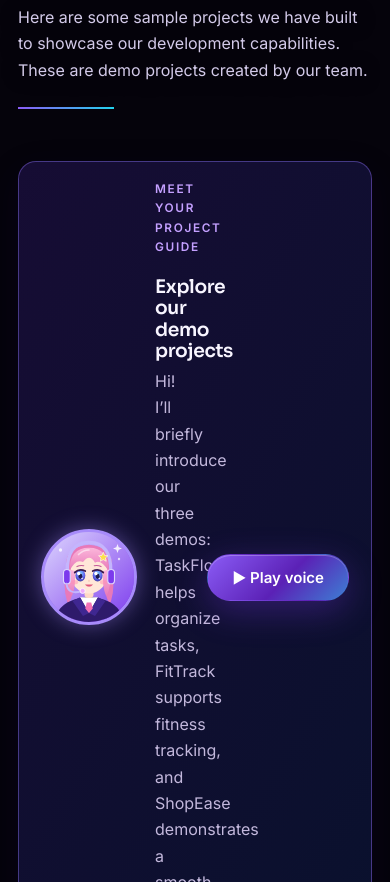
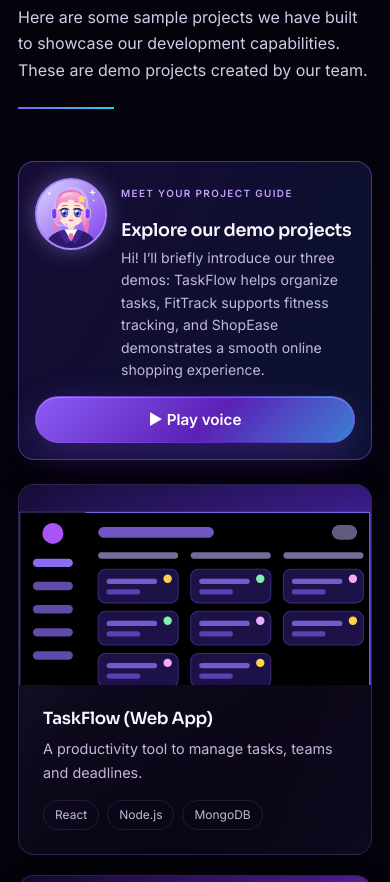
Before and after one commit to infiniticodetech-cmd/Infiniti-Code-Tech-Website, a plain HTML site: page ICT-Website/index.html in a window 390 px wide. Shown: the part 3922-4804 px from the top of the page. Drawn offline with nearby package versions, Linux system fonts and the light colour scheme; animation ran at ten frames a second.

Commit message:
Update style.css

```diff
--- a/ICT-Website/css/style.css
+++ b/ICT-Website/css/style.css
@@ -675,3 +675,20 @@ html.rising .rise-edge{animation:edge 1.9s cubic-bezier(.16,.84,.22,1) both}
 
 /* fallback centre play button (only if the browser cannot start the video at all) */
 .iv-play .iv-ic{width:34px;height:34px;margin-left:3px;display:block}
+/* ===== "Meet your project guide" card: same look on phone and desktop (append to the very bottom of css/style.css) ===== */
+.demo-guide{display:grid!important;grid-template-columns:96px minmax(0,1fr) auto;align-items:center;gap:18px 22px!important}
+.demo-guide>div[role="img"]{width:96px!important;height:96px!important;flex:none!important}
+.demo-guide>div:not([role="img"]){min-width:0}
+.demo-guide>button{justify-self:end;white-space:nowrap}
+.demo-guide h3{line-height:1.25}
+.demo-guide p{line-height:1.6;overflow-wrap:break-word}
+
+/* phones: avatar left, text right, full-width button underneath (nothing gets squeezed) */
+@media(max-width:760px){
+ .demo-guide{grid-template-columns:72px minmax(0,1fr)!important;gap:14px 14px!important;padding:16px!important;border-radius:16px!important}
+ .demo-guide>div[role="img"]{width:72px!important;height:72px!important;align-self:start;border-width:2px!important}
+ .demo-guide>button{grid-column:1 / -1;justify-self:stretch;width:100%;display:flex;justify-content:center;text-align:center;padding:13px 18px;font-size:.95rem}
+ .demo-guide h3{font-size:1.1rem}
+ .demo-guide p{font-size:.88rem}
+ .demo-guide .eb{font-size:.62rem}
+}
```
